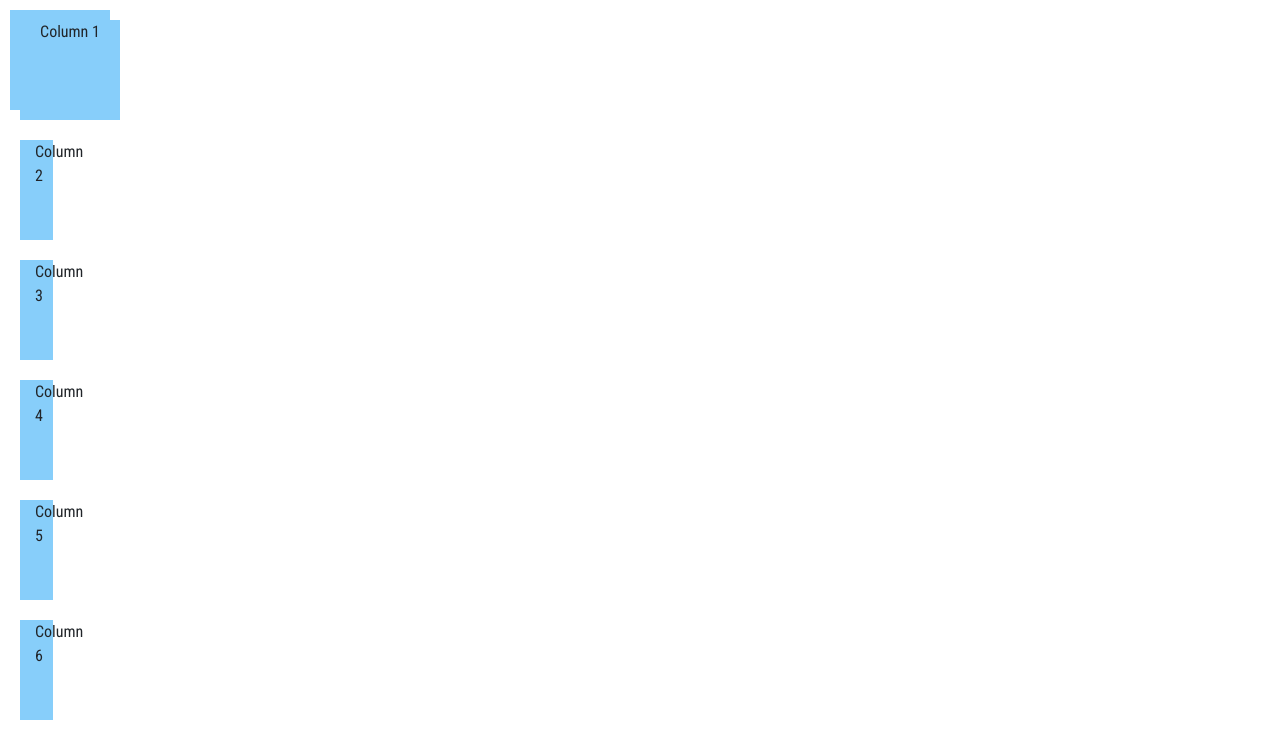
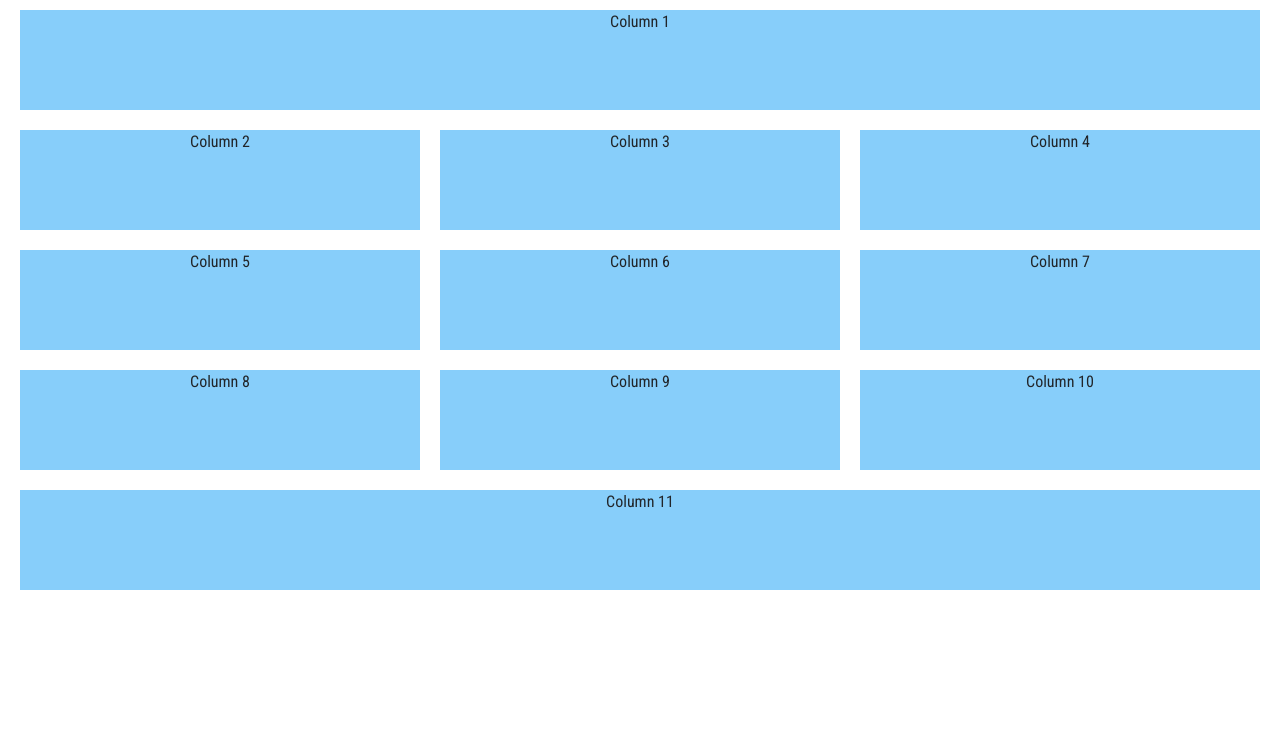
Before and after one commit to Amateo642/some-name, a plain HTML site: page Flexbox-Float-Bootstrap/index.html in a window 1280 px wide. Shown: the top 737 px of the page. Drawn offline with nearby package versions, Linux system fonts and the light colour scheme.

Commit message:
bootstrap grid example with hacks

```diff
--- a/Flexbox-Float-Bootstrap/index.html
+++ b/Flexbox-Float-Bootstrap/index.html
@@ -15,20 +15,18 @@
 
 <body>
 
-    <div class="container-dd">
-        <div class="row">
-            <div class="col-12 dt">Column 1</div>
-            <div class="col-sm-4">Column 2</div>
-            <div class="col-sm-4">Column 3</div>
-            <div class="col-sm-4">Column 4</div>
-            <div class="col-sm-4">Column 5</div>
-            <div class="col-sm-4">Column 6</div>
-            <div class="col-sm-4">Column 7</div>
-            <div class="col-sm-4">Column 8</div>
-            <div class="col-sm-4">Column 9</div>
-            <div class="col-sm-4">Column 10</div>
-            <div class="col-12 bb">Column 11</div>
-        </div>
+    <div class="row justify-content-center">
+        <div class="col-12">Column 1</div>
+        <div class="col-4">Column 2</div>
+        <div class="col-4">Column 3</div>
+        <div class="col-4">Column 4</div>
+        <div class="col-4">Column 5</div>
+        <div class="col-4">Column 6</div>
+        <div class="col-4">Column 7</div>
+        <div class="col-4">Column 8</div>
+        <div class="col-4">Column 9</div>
+        <div class="col-4">Column 10</div>
+        <div class="col-12">Column 11</div>
     </div>
 
     <!-- Подключение скриптов -->
--- a/Flexbox-Float-Bootstrap/stylesheets/style.css
+++ b/Flexbox-Float-Bootstrap/stylesheets/style.css
@@ -96,16 +96,24 @@ body {
     text-align: center;
 }
 
-.container-dd div{
+.row {
+    margin: 10px;
+}
+
+.col-4,
+.col-12 {
     background: lightskyblue;
     text-align: center;
-    margin:10px;
-    width: 100px;
     height: 100px;
+    margin-bottom: 20px;
+    margin-left: 10px;
+    margin-right: 10px;
 }
-.container-dd dt {
-    margin: 20px;
+
+.col-4 {
+    flex: 0 0 calc(100% / 3 - 20px);
 }
-.container-dd bb {
-    margin: 20px;
+
+.col-12 {
+    flex: 0 0 calc(100% - 20px);
 }
```
